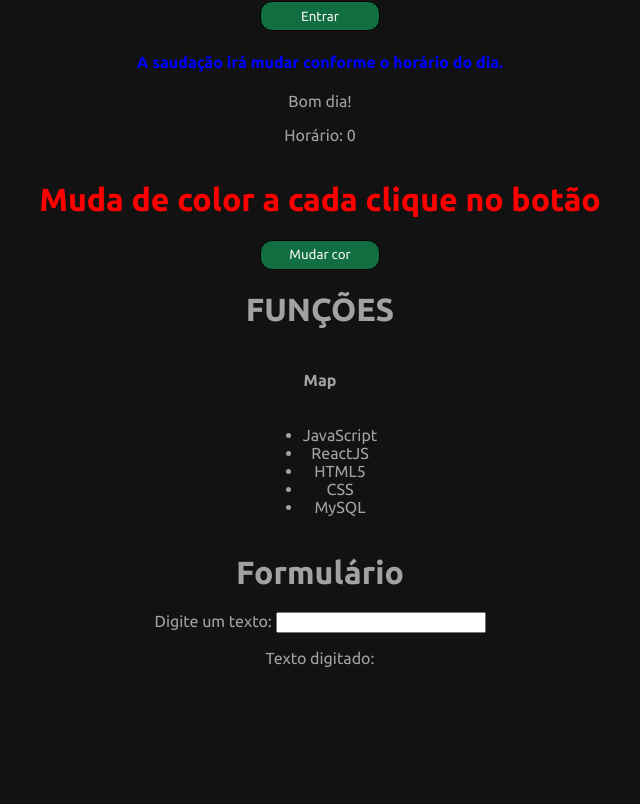
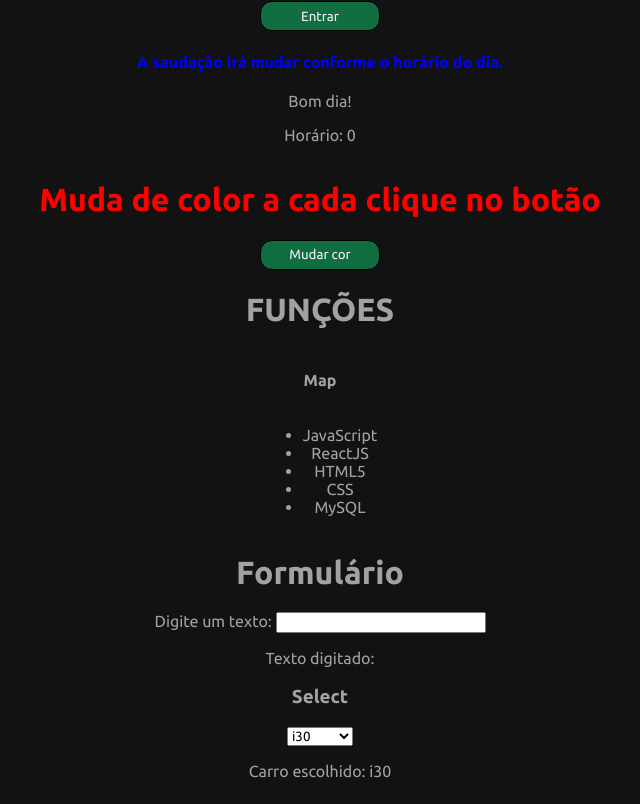
Before and after one commit to yleosamp/random-tests-reactjs, a React (Vite) app: page / in a window 1280 px wide. Shown: the part 1270-2074 px from the top of the page, without its empty margins (320-960 px from the left). Before the commit the page ends 1961 px from the top, so only its background shows below. Built offline with nearby package versions, Linux system fonts and the light colour scheme.

Commit message:
onChange in Select element

```diff
--- a/src/App.tsx
+++ b/src/App.tsx
@@ -81,6 +81,7 @@ const App = () => {
       {/* FORMULÁRIO! */}
       <h1>Formulário</h1>
       <Formulary />
+
     </>
   )
 }
--- a/src/components/Formulary.tsx
+++ b/src/components/Formulary.tsx
@@ -2,6 +2,7 @@ import React, { useState } from "react";
 
 const Formulary = () => {
 	const [userText, setUserText] = useState('')
+	const [selectedCar, setSelectedCar] = useState('i30')
 
 	return (
 		<div>
@@ -12,6 +13,15 @@ const Formulary = () => {
 				onChange={ (e) => setUserText(e.target.value) }
 			/>
 			<p>Texto digitado: { userText }</p>
+
+			<h3>Select</h3>
+			<select name="selectOption" value={selectedCar} onChange={ (e) => setSelectedCar(e.target.value) }>
+				<option value="i30">i30</option>
+				<option value="Sonata">Sonata</option>
+				<option value="Corolla">Corolla</option>
+				<option value="Civic">Civic</option>
+			</select>
+			<p>Carro escolhido: { selectedCar }</p>
 		</div>
 	)
 }
```
